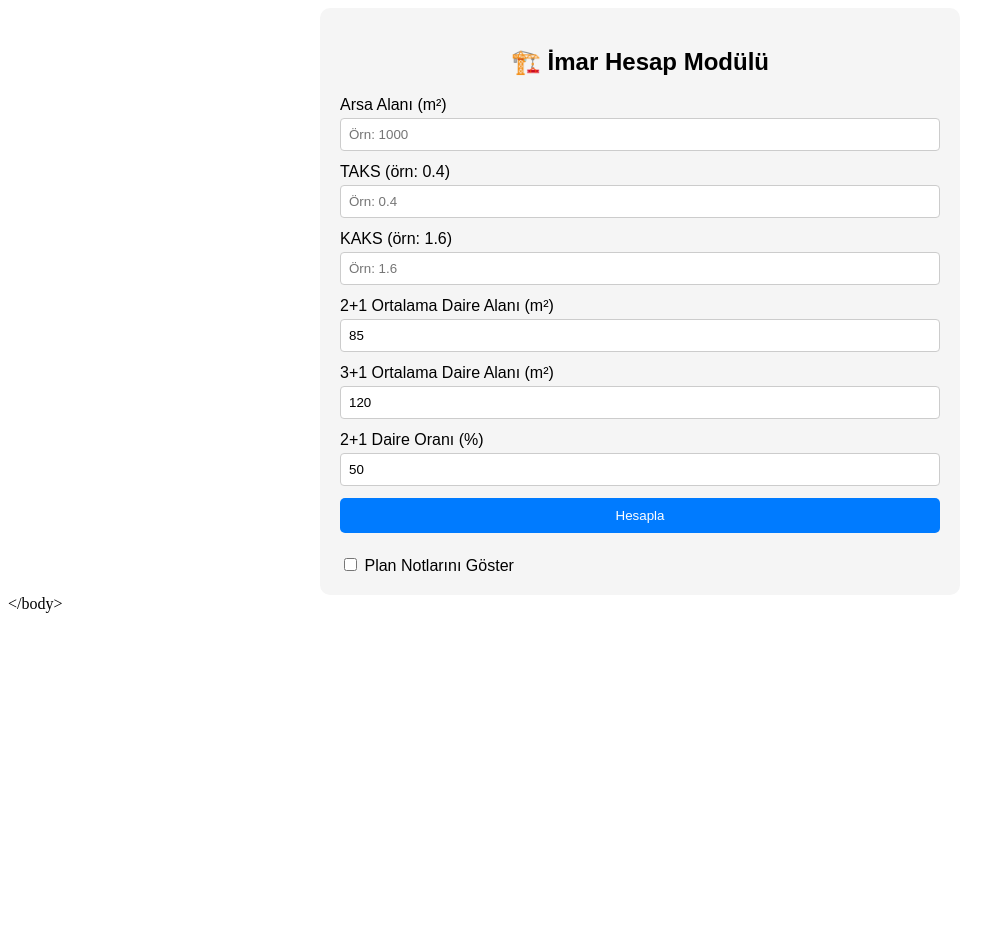
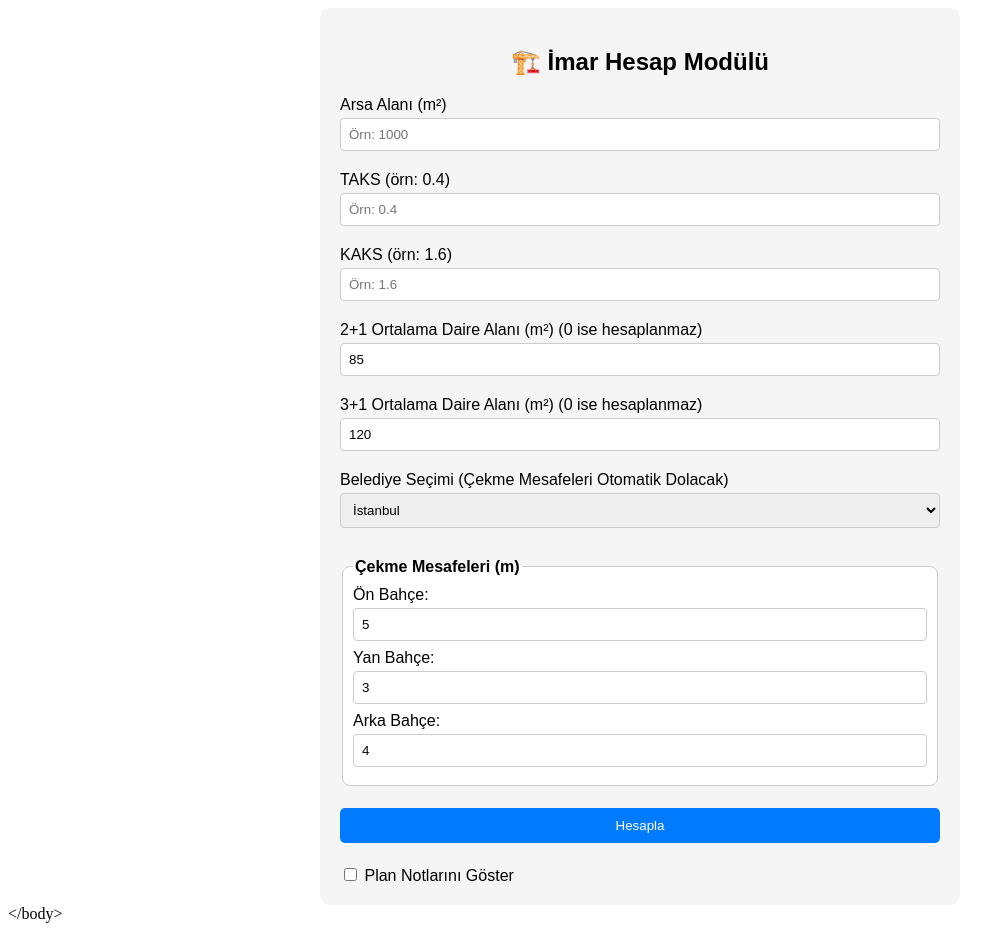
Before and after one commit to hasaannn327-source/imar-hesab-, a React (Create React App) app: page / in a window 1280 px wide. Shown: the whole page, without its empty margins (0-995 px from the left). Before the commit the page ends 800 px from the top, so only its background shows below. Built offline with nearby package versions, Linux system fonts and the light colour scheme.

Commit message:
Update App.js

```diff
--- a/src/App.js
+++ b/src/App.js
@@ -1,4 +1,10 @@
-import React, { useState } from "react";
+import React, { useState, useEffect } from "react";
+
+const cekmeMesafeleriOrnekVeri = {
+  "İstanbul": { onBahce: 5, yanBahce: 3, arkaBahce: 4 },
+  "Ankara": { onBahce: 4, yanBahce: 3, arkaBahce: 3 },
+  "İzmir": { onBahce: 3, yanBahce: 3, arkaBahce: 3 },
+};
 
 export default function App() {
   const [arsaM2, setArsaM2] = useState("");
@@ -6,59 +12,79 @@ export default function App() {
   const [kaks, setKaks] = useState("");
   const [daire2plus1m2, setDaire2plus1m2] = useState("85");
   const [daire3plus1m2, setDaire3plus1m2] = useState("120");
-  const [oran2plus1, setOran2plus1] = useState("50");
   const [planNotlariGoster, setPlanNotlariGoster] = useState(false);
 
+  const [sehir, setSehir] = useState("İstanbul");
+  const [cekmeMesafeleri, setCekmeMesafeleri] = useState({});
+  const [manuelCekmeMesafeleri, setManuelCekmeMesafeleri] = useState({
+    onBahce: "",
+    yanBahce: "",
+    arkaBahce: "",
+  });
+
+  const [sonuc, setSonuc] = useState(null);
+
+  useEffect(() => {
+    setCekmeMesafeleri(cekmeMesafeleriOrnekVeri[sehir]);
+    setManuelCekmeMesafeleri(cekmeMesafeleriOrnekVeri[sehir]);
+  }, [sehir]);
+
   const handleHesapla = () => {
+    if (!arsaM2 || !taks || !kaks) {
+      alert("Arsa alanı, TAKS ve KAKS değerlerini doldurun!");
+      return;
+    }
+
     const netInsaatAlani = parseFloat(kaks) * parseFloat(arsaM2);
     const netTicariAlani = netInsaatAlani * 0.2;
     const netKonutAlani = netInsaatAlani * 0.8;
 
-    const yuzde2plus1 = parseFloat(oran2plus1) / 100;
-    const yuzde3plus1 = 1 - yuzde2plus1;
+    let toplam2plus1 = 0;
+    let toplam3plus1 = 0;
 
-    const toplam2plus1 = Math.floor(
-      (netKonutAlani * yuzde2plus1) / parseFloat(daire2plus1m2)
+    if (parseFloat(daire2plus1m2) > 0) {
+      toplam2plus1 = Math.floor(
+        (netKonutAlani * 0.5) / parseFloat(daire2plus1m2)
       );
-    const toplam3plus1 = Math.floor(
-      (netKonutAlani * yuzde3plus1) / parseFloat(daire3plus1m2)
+    }
+
+    if (parseFloat(daire3plus1m2) > 0) {
+      toplam3plus1 = Math.floor(
+        (netKonutAlani * 0.5) / parseFloat(daire3plus1m2)
       );
+    }
 
     const toplamDaire = toplam2plus1 + toplam3plus1;
     const otopark = Math.ceil(toplamDaire / 3);
     const suDeposu =
       toplamDaire > 30 ? "10 tonluk su deposu gerekli" : "Gerekli değil";
 
-    alert(`
-Toplam İnşaat Alanı: ${netInsaatAlani.toFixed(2)} m²
-
-🏢 Ticari Alan (%20): ${netTicariAlani.toFixed(2)} m²
-🏠 Konut Alanı (%80): ${netKonutAlani.toFixed(2)} m²
-
-- 2+1 Daire Sayısı: ${toplam2plus1}
-- 3+1 Daire Sayısı: ${toplam3plus1}
-- Toplam Daire: ${toplamDaire}
-🚗 Otopark: ${otopark} araçlık
-💧 Su Deposu: ${suDeposu}
-`);
+    setSonuc({
+      netInsaatAlani,
+      netTicariAlani,
+      netKonutAlani,
+      toplam2plus1,
+      toplam3plus1,
+      toplamDaire,
+      otopark,
+      suDeposu,
+    });
   };
 
   return (
     <div
       style={{
-        maxWidth: "600px",
+        maxWidth: 600,
         margin: "auto",
-        padding: "20px",
+        padding: 20,
         fontFamily: "Arial, sans-serif",
         backgroundColor: "#f5f5f5",
-        borderRadius: "10px",
+        borderRadius: 10,
       }}
     >
-      <h2 style={{ textAlign: "center", marginBottom: "20px" }}>
-        🏗️ İmar Hesap Modülü
-      </h2>
+      <h2 style={{ textAlign: "center", marginBottom: 20 }}>🏗️ İmar Hesap Modülü</h2>
 
-      <div style={{ display: "flex", flexDirection: "column", gap: "12px" }}>
+      <div style={{ display: "flex", flexDirection: "column", gap: 12 }}>
         <label>
           Arsa Alanı (m²)
           <input
@@ -95,7 +121,7 @@ Toplam İnşaat Alanı: ${netInsaatAlani.toFixed(2)} m²
         </label>
 
         <label>
-          2+1 Ortalama Daire Alanı (m²)
+          2+1 Ortalama Daire Alanı (m²) (0 ise hesaplanmaz)
           <input
             type="number"
             placeholder="Örn: 85"
@@ -106,7 +132,7 @@ Toplam İnşaat Alanı: ${netInsaatAlani.toFixed(2)} m²
         </label>
 
         <label>
-          3+1 Ortalama Daire Alanı (m²)
+          3+1 Ortalama Daire Alanı (m²) (0 ise hesaplanmaz)
           <input
             type="number"
             placeholder="Örn: 120"
@@ -117,33 +143,93 @@ Toplam İnşaat Alanı: ${netInsaatAlani.toFixed(2)} m²
         </label>
 
         <label>
-          2+1 Daire Oranı (%)
+          Belediye Seçimi (Çekme Mesafeleri Otomatik Dolacak)
+          <select
+            value={sehir}
+            onChange={(e) => setSehir(e.target.value)}
+            style={{ ...inputStyle, cursor: "pointer" }}
+          >
+            {Object.keys(cekmeMesafeleriOrnekVeri).map((s) => (
+              <option key={s} value={s}>
+                {s}
+              </option>
+            ))}
+          </select>
+        </label>
+
+        <fieldset
+          style={{
+            border: "1px solid #ccc",
+            borderRadius: 8,
+            padding: 10,
+            marginTop: 10,
+            backgroundColor: "#fff",
+          }}
+        >
+          <legend style={{ fontWeight: "600" }}>Çekme Mesafeleri (m)</legend>
+
+          <label>
+            Ön Bahçe:
             <input
               type="number"
-            placeholder="Örn: 50"
-            value={oran2plus1}
-            onChange={(e) => setOran2plus1(e.target.value)}
-            min="0"
-            max="100"
+              value={manuelCekmeMesafeleri.onBahce}
+              onChange={(e) =>
+                setManuelCekmeMesafeleri((prev) => ({
+                  ...prev,
+                  onBahce: e.target.value,
+                }))
+              }
               style={inputStyle}
             />
           </label>
 
+          <label>
+            Yan Bahçe:
+            <input
+              type="number"
+              value={manuelCekmeMesafeleri.yanBahce}
+              onChange={(e) =>
+                setManuelCekmeMesafeleri((prev) => ({
+                  ...prev,
+                  yanBahce: e.target.value,
+                }))
+              }
+              style={inputStyle}
+            />
+          </label>
+
+          <label>
+            Arka Bahçe:
+            <input
+              type="number"
+              value={manuelCekmeMesafeleri.arkaBahce}
+              onChange={(e) =>
+                setManuelCekmeMesafeleri((prev) => ({
+                  ...prev,
+                  arkaBahce: e.target.value,
+                }))
+              }
+              style={inputStyle}
+            />
+          </label>
+        </fieldset>
+
         <button
           onClick={handleHesapla}
           style={{
-            padding: "10px",
+            padding: 10,
             backgroundColor: "#007bff",
             color: "white",
             border: "none",
-            borderRadius: "5px",
+            borderRadius: 5,
             cursor: "pointer",
+            marginTop: 10,
           }}
         >
           Hesapla
         </button>
 
-        <label style={{ marginTop: "10px" }}>
+        <label style={{ marginTop: 10 }}>
           <input
             type="checkbox"
             checked={planNotlariGoster}
@@ -156,9 +242,9 @@ Toplam İnşaat Alanı: ${netInsaatAlani.toFixed(2)} m²
           <div
             style={{
               background: "#fff",
-              padding: "10px",
-              borderRadius: "8px",
-              marginTop: "10px",
+              padding: 10,
+              borderRadius: 8,
+              marginTop: 10,
               boxShadow: "0 0 5px rgba(0,0,0,0.1)",
             }}
           >
@@ -173,6 +259,37 @@ Toplam İnşaat Alanı: ${netInsaatAlani.toFixed(2)} m²
             </ul>
           </div>
         )}
+
+        {sonuc && (
+          <div
+            style={{
+              marginTop: 20,
+              backgroundColor: "#e2e8f0",
+              padding: 15,
+              borderRadius: 8,
+              whiteSpace: "pre-line",
+              fontFamily: "monospace",
+            }}
+          >
+            {`
+Toplam İnşaat Alanı: ${sonuc.netInsaatAlani.toFixed(2)} m²
+
+🏢 Ticari Alan (%20): ${sonuc.netTicariAlani.toFixed(2)} m²
+🏠 Konut Alanı (%80): ${sonuc.netKonutAlani.toFixed(2)} m²
+
+- 2+1 Daire Sayısı: ${sonuc.toplam2plus1}
+- 3+1 Daire Sayısı: ${sonuc.toplam3plus1}
+- Toplam Daire: ${sonuc.toplamDaire}
+🚗 Otopark: ${sonuc.otopark} araçlık
+💧 Su Deposu: ${sonuc.suDeposu}
+
+Çekme Mesafeleri (m):
+  Ön Bahçe: ${manuelCekmeMesafeleri.onBahce || "Belirtilmedi"}
+  Yan Bahçe: ${manuelCekmeMesafeleri.yanBahce || "Belirtilmedi"}
+  Arka Bahçe: ${manuelCekmeMesafeleri.arkaBahce || "Belirtilmedi"}
+            `}
+          </div>
+        )}
       </div>
     </div>
   );
@@ -180,9 +297,10 @@ Toplam İnşaat Alanı: ${netInsaatAlani.toFixed(2)} m²
 
 const inputStyle = {
   width: "100%",
-  padding: "8px",
-  marginTop: "4px",
-  borderRadius: "4px",
+  padding: 8,
+  marginTop: 4,
+  marginBottom: 8,
+  borderRadius: 4,
   border: "1px solid #ccc",
   boxSizing: "border-box",
 };
```
Lines whose indentation alone changed are shown as unchanged.
